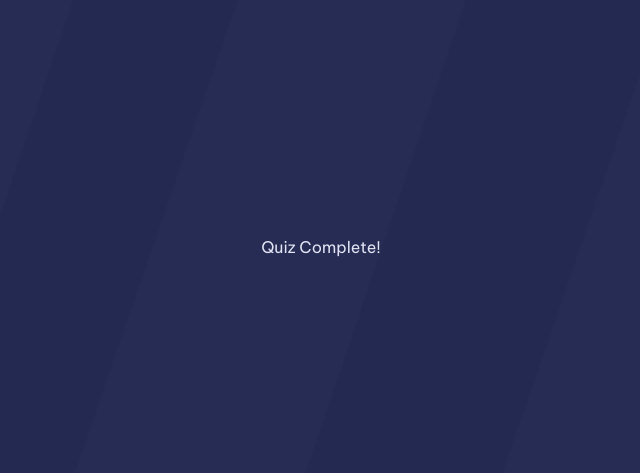
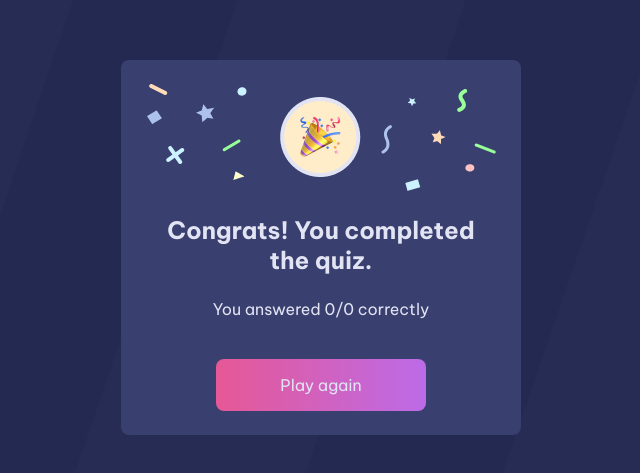
Before and after one commit to osman-beni/country-quiz, a React (Vite) app: page / in a window 1280 px wide. Shown: the part 153-626 px from the top of the page, without its empty margins (319-959 px from the left). Built offline with nearby package versions, Linux system fonts and the light colour scheme; no server answers.

Commit message:
feat: Add scoring system and quiz completion display to Quiz component

```diff
--- a/src/components/Quiz.tsx
+++ b/src/components/Quiz.tsx
@@ -5,17 +5,20 @@ import styled from "styled-components";
 import QuizHeader from "./QuizHeader";
 import QuestionNumbers from "./QuestionNumbers";
 import QuestionCard from "./QuestionCard";
+import { Wrapper as QuizCompleteWrapper } from "./QuizCompleteCard";
 import useCountriesData from "../hooks/useCountriesData";
 import { generateQuestions } from "../utils/generateQuestions";
+import QuizCompleteCard from "./QuizCompleteCard";
 
 function Quiz() {
   const { data, loading } = useCountriesData();
   const [currentQuestion, setCurrentQuestion] = React.useState(0);
   const [answered, setAnswered] = React.useState(false);
   const [questionKey, setQuestionKey] = React.useState(0); // To force remount
+  const [score, setScore] = React.useState(0); // Track correct answers
   const questions = React.useMemo(() => generateQuestions(data), [data]);
   const selectedQuestion = questions[currentQuestion];
-  console.log(currentQuestion);
+  console.log(selectedQuestion);
 
   React.useEffect(() => {
     if (!answered) return;
@@ -27,23 +30,22 @@ function Quiz() {
     return () => clearTimeout(timeoutId);
   }, [answered]);
 
-  function chosenQuestionHandler() {
+  function chosenQuestionHandler(choice: string) {
     setAnswered(true);
-    // Optionally, you can handle scoring here
+    if (choice === selectedQuestion.answer) {
+      setScore((prev) => prev + 1);
+    }
   }
 
   if (loading) {
     return <div>Loading...</div>;
   }
 
-  // Optionally, handle end of quiz
-  if (!selectedQuestion) {
-    return <div>Quiz Complete!</div>;
-  }
-
   return (
+    <>
+      {selectedQuestion && (
         <Wrapper>
-      <QuizHeader />
+          <QuizHeader score={score} totalQuestions={questions.length} />
           <QuestionsWrapper>
             <QuestionNumbers
               numOfQuestions={questions.length}
@@ -56,12 +58,22 @@ function Quiz() {
             />
           </QuestionsWrapper>
         </Wrapper>
+      )}
+      {!selectedQuestion && (
+        <QuizCompleteCard score={score} totalQuestions={questions.length} />
+      )}
+    </>
   );
 }
 
 const Wrapper = styled.div`
   width: 100%;
   max-width: 960px;
+
+  /* &:has(${QuizCompleteWrapper}) {
+    max-width: revert;
+    width: revert;
+  } */
 `;
 
 export const QuestionsWrapper = styled.div`
--- /dev/null
+++ b/src/components/QuizCompleteCard.tsx
@@ -0,0 +1,50 @@
+import React from "react";
+import styled from "styled-components";
+
+interface Props {
+  score: number;
+  totalQuestions: number;
+}
+
+function QuizCompleteCard({ score, totalQuestions }: Props) {
+  return (
+    <Wrapper>
+      <Image src="/congrats.png" />
+      <h2>Congrats! You completed the quiz.</h2>
+      <p>
+        You answered {score}/{totalQuestions} correctly
+      </p>
+      <Button>Play again</Button>
+    </Wrapper>
+  );
+}
+
+export const Wrapper = styled.div`
+  display: flex;
+  flex-direction: column;
+  gap: 24px;
+  align-items: center;
+  justify-content: center;
+  background-color: #393f6e;
+  color: #e2e4f3;
+  border-radius: 8px;
+  padding: 24px;
+  text-align: center;
+  max-width: 400px;
+`;
+
+const Image = styled.img`
+  max-width: 100%;
+`;
+
+const Button = styled.button`
+  background-image: linear-gradient(to right, #e65895, #bc6be8);
+  font: inherit;
+  color: inherit;
+  padding: 1rem 4rem;
+  border: none;
+  border-radius: 8px;
+  margin-top: 16px;
+`;
+
+export default QuizCompleteCard;
--- a/src/components/QuizHeader.tsx
+++ b/src/components/QuizHeader.tsx
@@ -1,11 +1,18 @@
 import React from "react";
 import styled from "styled-components";
 
-function QuizHeader() {
+interface Props {
+  score: number;
+  totalQuestions: number;
+}
+
+function QuizHeader({ score, totalQuestions }: Props) {
   return (
     <QuizHeaderContainer>
       <Title>Country Quiz</Title>
-      <TotalPoints>🏆 1/10 Points</TotalPoints>
+      <TotalPoints>
+        🏆 {score}/{totalQuestions} Points
+      </TotalPoints>
     </QuizHeaderContainer>
   );
 }
```
Lines whose indentation alone changed are shown as unchanged.
